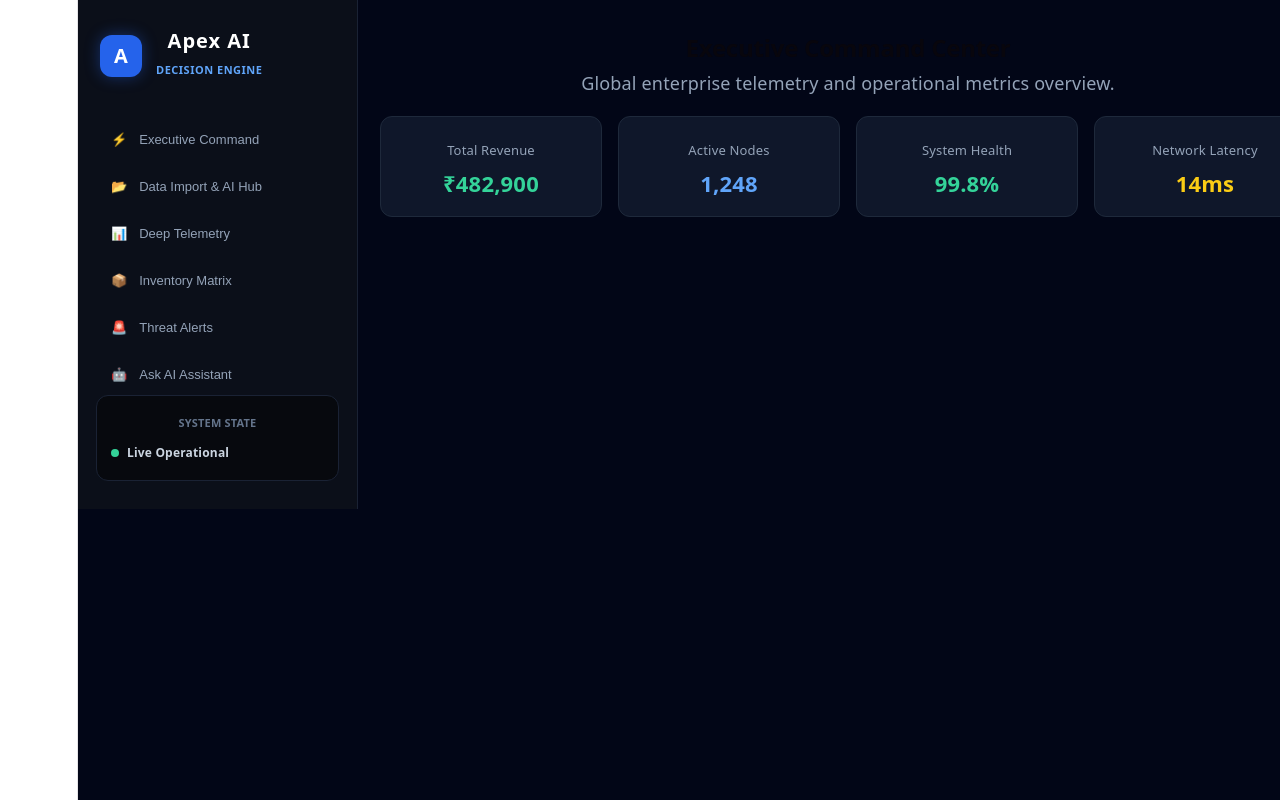
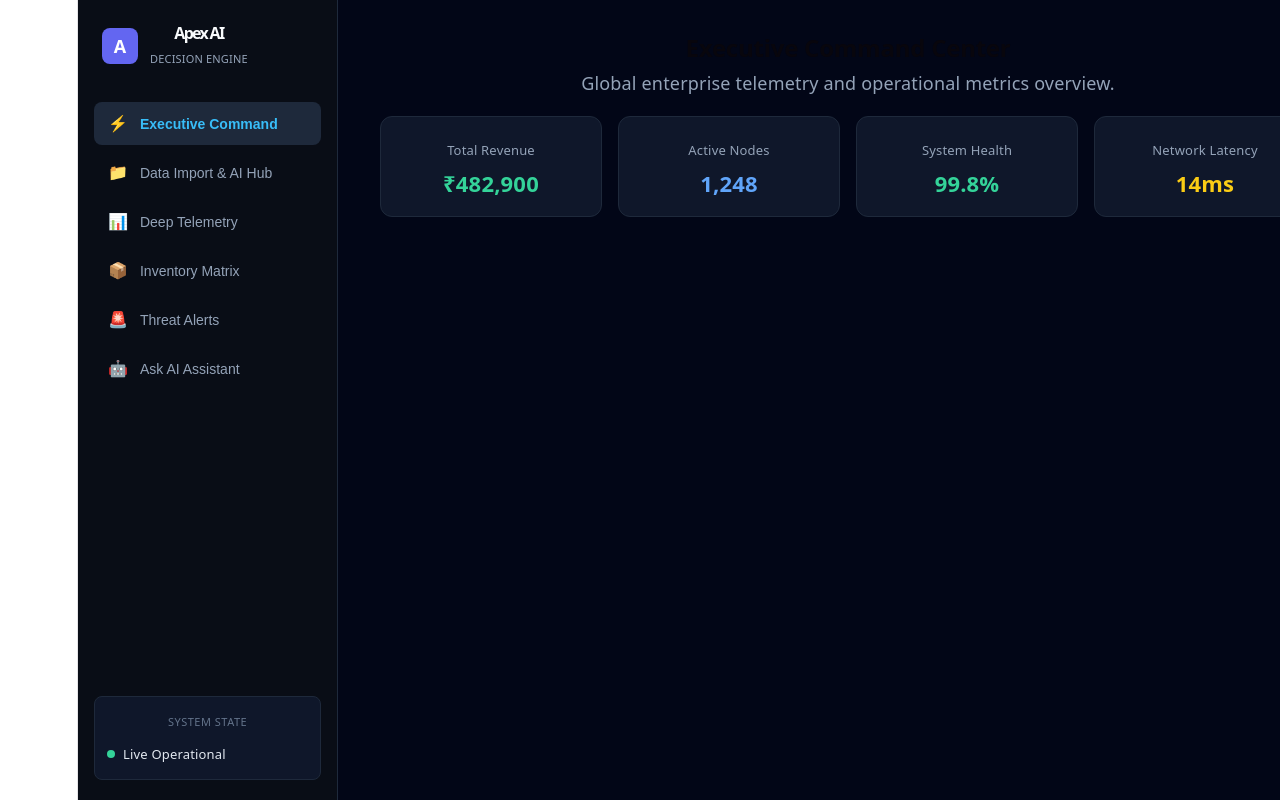
Before and after one commit to digvijaygadiwadd-a11y/apex-ai-enterprise-software, a React app: page / in a window 1280 px wide. Shown: the top 800 px of the page. Built offline with nearby package versions, Linux system fonts and the light colour scheme; the HTML template or start-up script is replaced by a standard one.

Commit message:
fix: sync sidebar navigation items with app state ids perfectly

```diff
--- a/src/components/Sidebar.jsx
+++ b/src/components/Sidebar.jsx
@@ -1,27 +1,31 @@
+import React from "react";
 
 export default function Sidebar({ activeTab, setActiveTab }) {
   const menuItems = [
-    { id: "command", label: "Executive Command", icon: "⚡" },
-    { id: "import", label: "Data Import & AI Hub", icon: "📂" },
-    { id: "telemetry", label: "Deep Telemetry", icon: "📊" },
+    { id: "dashboard", label: "Executive Command", icon: "⚡" },
+    { id: "import", label: "Data Import & AI Hub", icon: "📁" },
+    { id: "analytics", label: "Deep Telemetry", icon: "📊" },
     { id: "inventory", label: "Inventory Matrix", icon: "📦" },
-    { id: "threats", label: "Threat Alerts", icon: "🚨" },
-    { id: "askai", label: "Ask AI Assistant", icon: "🤖" },
+    { id: "alerts", label: "Threat Alerts", icon: "🚨" },
+    { id: "ai", label: "Ask AI Assistant", icon: "🤖" },
   ];
 
   return (
-    <aside style={{ width: "280px", backgroundColor: "#0b0f19", borderRight: "1px solid #1a2234", display: "flex", flexDirection: "column", justifyContent: "space-between", padding: "28px 18px", boxSizing: "border-box" }}>
+    <div style={{ width: "260px", height: "100vh", backgroundColor: "#090d16", borderRight: "1px solid #1e293b", display: "flex", flexDirection: "column", padding: "20px 16px", boxSizing: "border-box" }}>
+      {/* Brand Header */}
+      <div style={{ display: "flex", alignItems: "center", gap: "12px", marginBottom: "30px", paddingLeft: "8px" }}>
+        <div style={{ width: "36px", height: "36px", backgroundColor: "#6366f1", borderRadius: "8px", display: "flex", alignItems: "center", justifyContent: "center", fontWeight: "bold", fontSize: "18px", color: "#fff" }}>
+          A
+        </div>
         <div>
-        <div style={{ display: "flex", alignItems: "center", gap: "14px", marginBottom: "36px", paddingLeft: "4px" }}>
-          <div style={{ width: "42px", height: "42px", backgroundColor: "#2563eb", borderRadius: "12px", display: "flex", alignItems: "center", justifyContent: "center", fontWeight: "900", color: "#fff", fontSize: "20px", boxShadow: "0 0 15px rgba(37, 99, 235, 0.4)" }}>A</div>
-          <div>
-            <h1 style={{ fontSize: "20px", fontWeight: "900", color: "#fff", margin: 0, letterSpacing: "1px" }}>Apex AI</h1>
-            <span style={{ fontSize: "11px", color: "#60a5fa", fontWeight: "800", textTransform: "uppercase", letterSpacing: "0.5px" }}>Decision Engine</span>
+          <h1 style={{ fontSize: "16px", fontWeight: "bold", margin: 0, color: "#f8fafc" }}>Apex AI</h1>
+          <p style={{ fontSize: "11px", color: "#94a3b8", margin: 0 }}>DECISION ENGINE</p>
         </div>
       </div>
 
-        <nav style={{ display: "flex", flexDirection: "column", gap: "6px" }}>
-          {menuItems.map(item => {
+      {/* Navigation Menu */}
+      <div style={{ display: "flex", flexDirection: "column", gap: "6px", flex: 1 }}>
+        {menuItems.map((item) => {
           const isActive = activeTab === item.id;
           return (
             <button
@@ -34,31 +38,31 @@ export default function Sidebar({ activeTab, setActiveTab }) {
                 width: "100%",
                 padding: "12px 14px",
                 backgroundColor: isActive ? "#1e293b" : "transparent",
-                  color: isActive ? "#fff" : "#94a3b8",
-                  border: isActive ? "1px solid #334155" : "1px solid transparent",
-                  borderRadius: "10px",
-                  fontWeight: isActive ? "700" : "500",
-                  fontSize: "13px",
+                color: isActive ? "#38bdf8" : "#94a3b8",
+                border: "none",
+                borderRadius: "8px",
                 cursor: "pointer",
+                fontSize: "14px",
+                fontWeight: isActive ? "600" : "400",
                 textAlign: "left",
-                  transition: "all 0.2s"
+                transition: "all 0.2s ease"
               }}
             >
-                <span>{item.icon}</span>
+              <span style={{ fontSize: "16px" }}>{item.icon}</span>
               {item.label}
             </button>
           );
         })}
-        </nav>
       </div>
 
-      <div style={{ backgroundColor: "#07090e", padding: "14px", borderRadius: "12px", border: "1px solid #1a2234" }}>
-        <p style={{ fontSize: "11px", fontWeight: "700", color: "#64748b", margin: "0 0 4px 0", textTransform: "uppercase" }}>System State</p>
+      {/* System Status Footer */}
+      <div style={{ padding: "12px", backgroundColor: "#0f172a", borderRadius: "8px", border: "1px solid #1e293b" }}>
+        <p style={{ fontSize: "11px", color: "#64748b", margin: "0 0 6px 0", textTransform: "uppercase", letterSpacing: "0.5px" }}>System State</p>
         <div style={{ display: "flex", alignItems: "center", gap: "8px" }}>
-          <span style={{ width: "8px", height: "8px", backgroundColor: "#34d399", borderRadius: "50%", display: "inline-block" }}></span>
-          <span style={{ fontSize: "12px", color: "#cbd5e1", fontWeight: "600" }}>Live Operational</span>
+          <div style={{ width: "8px", height: "8px", backgroundColor: "#34d399", borderRadius: "50%" }}></div>
+          <span style={{ fontSize: "13px", color: "#e2e8f0", fontWeight: "500" }}>Live Operational</span>
         </div>
       </div>
-    </aside>
+    </div>
   );
 }
```
Lines whose indentation alone changed are shown as unchanged.
